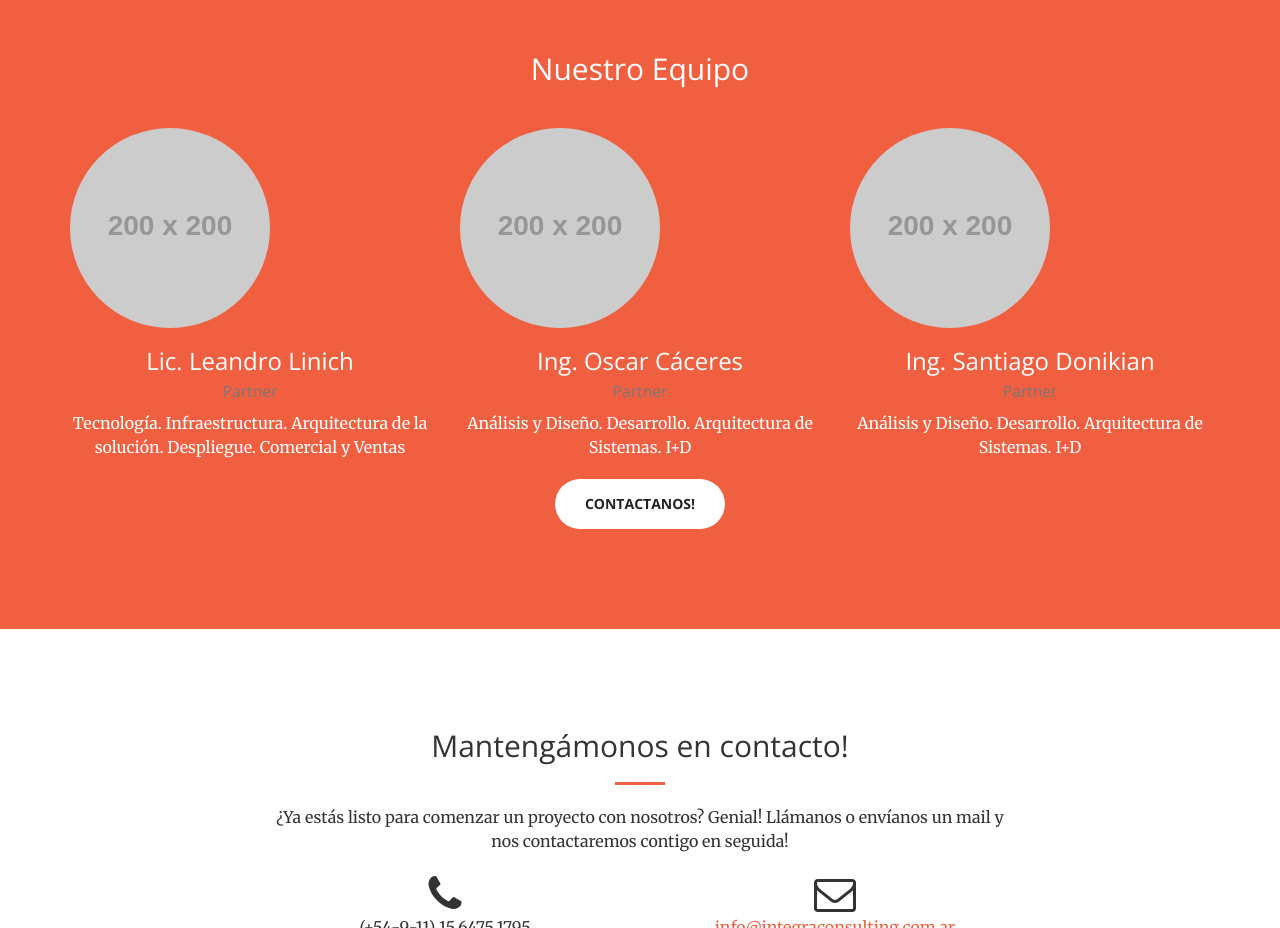
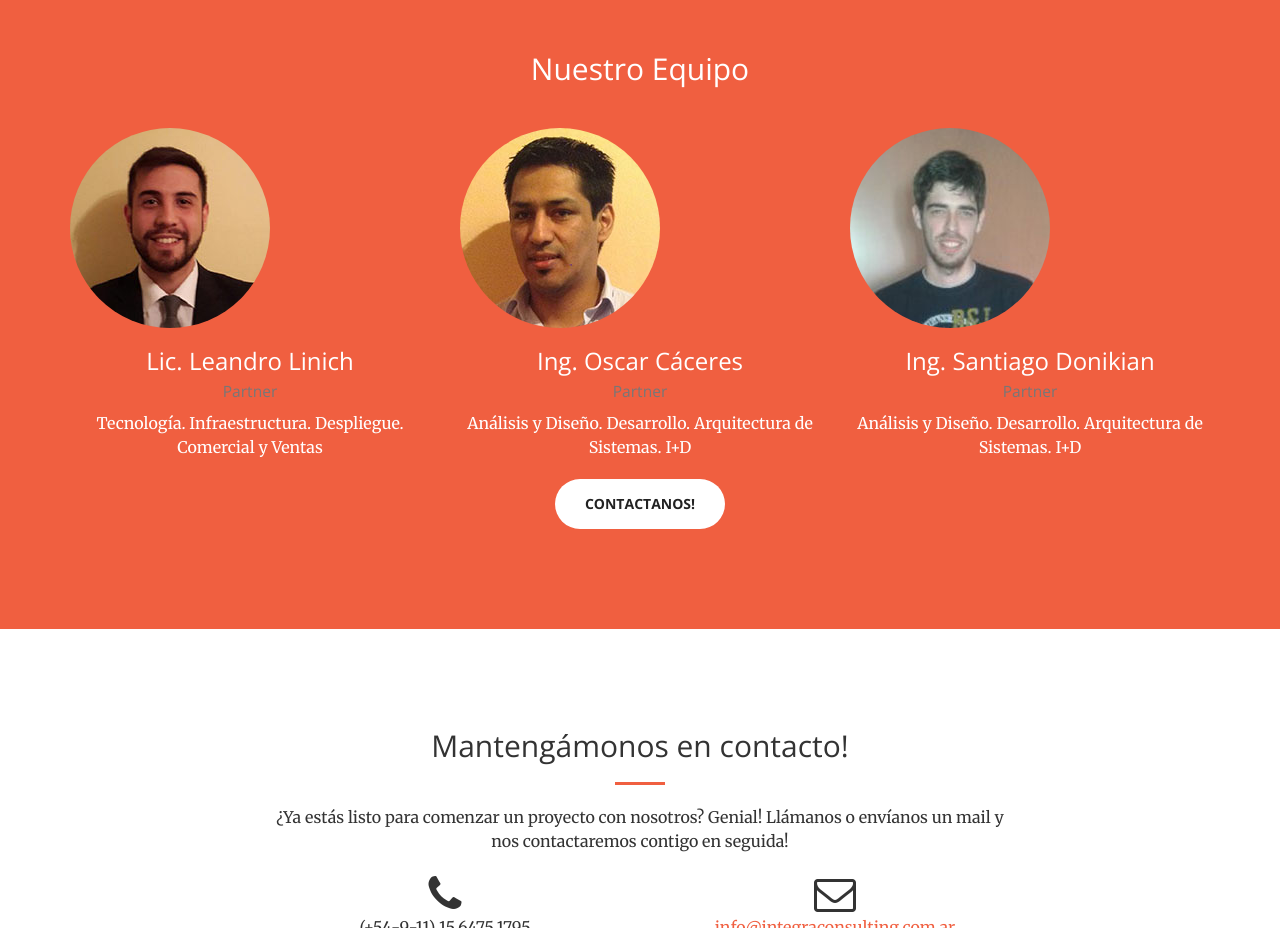
Before and after one commit to leandrolinich/integrapage, a plain HTML site: page index.html in a window 1280 px wide. Shown: the part 2500-3428 px from the top of the page. Drawn offline with nearby package versions, Linux system fonts and the light colour scheme; placeholder pictures from the web are drawn by us.

Commit message:
Fotos de los socios y otros cambios

```diff
--- a/index.html
+++ b/index.html
@@ -268,21 +268,21 @@
             <div class="row">
 
 				<div class="col-lg-4 col-sm-6 text-center">
-					<img class="img-circle img-responsive img-center" src="http://placehold.it/200x200" alt="">
+					<img class="img-circle img-responsive img-center" src="img/partners/lea.jpg" alt="">
 					<h3>Lic. Leandro Linich<br/>
 						<small>Partner</small>
 					</h3>
-					<p>Tecnología. Infraestructura. Arquitectura de la solución. Despliegue. Comercial y Ventas</p>
+					<p>Tecnología. Infraestructura. Despliegue. Comercial y Ventas</p>
 				</div>
 				<div class="col-lg-4 col-sm-6 text-center">
-					<img class="img-circle img-responsive img-center" src="http://placehold.it/200x200" alt="">
+					<img class="img-circle img-responsive img-center" src="img/partners/oscar.jpg" alt="">
 					<h3>Ing. Oscar Cáceres<br/>
 						<small>Partner </small>
 					</h3>
 					<p>Análisis y Diseño. Desarrollo. Arquitectura de Sistemas. I+D</p>
 				</div>
 				<div class="col-lg-4 col-sm-6 text-center">
-					<img class="img-circle img-responsive img-center" src="http://placehold.it/200x200" alt="">
+					<img class="img-circle img-responsive img-center" src="img/partners/santi.jpg" alt="">
 					<h3>Ing. Santiago Donikian<br/>
 						<small>Partner</small>
 					</h3>
```
Also changed, not shown: img/partners/lea.jpg (added), img/partners/oscar.jpg (added), img/partners/santi.jpg (added).
